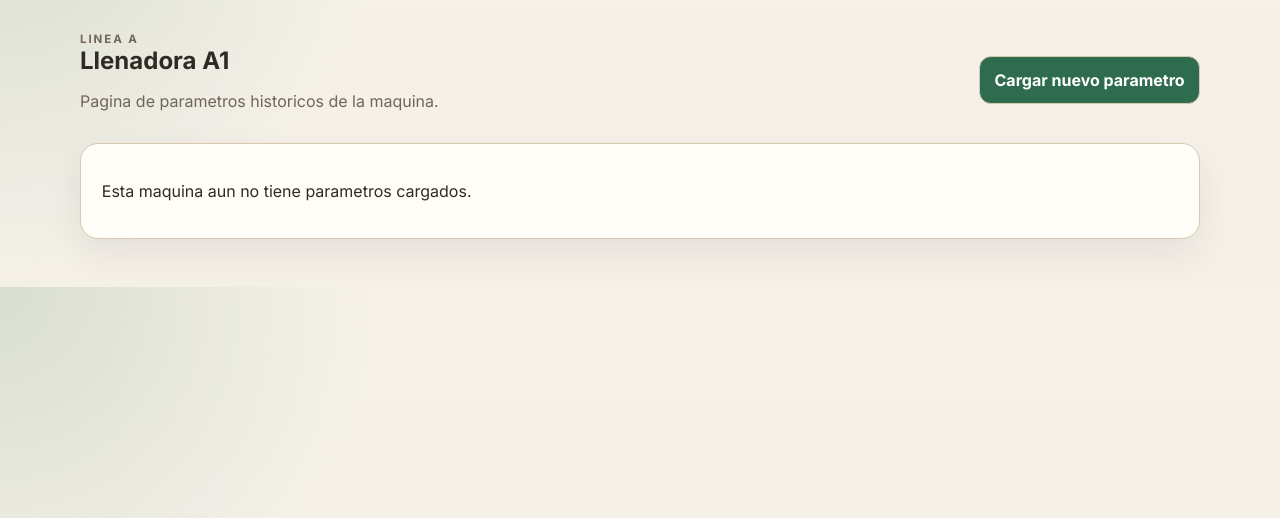
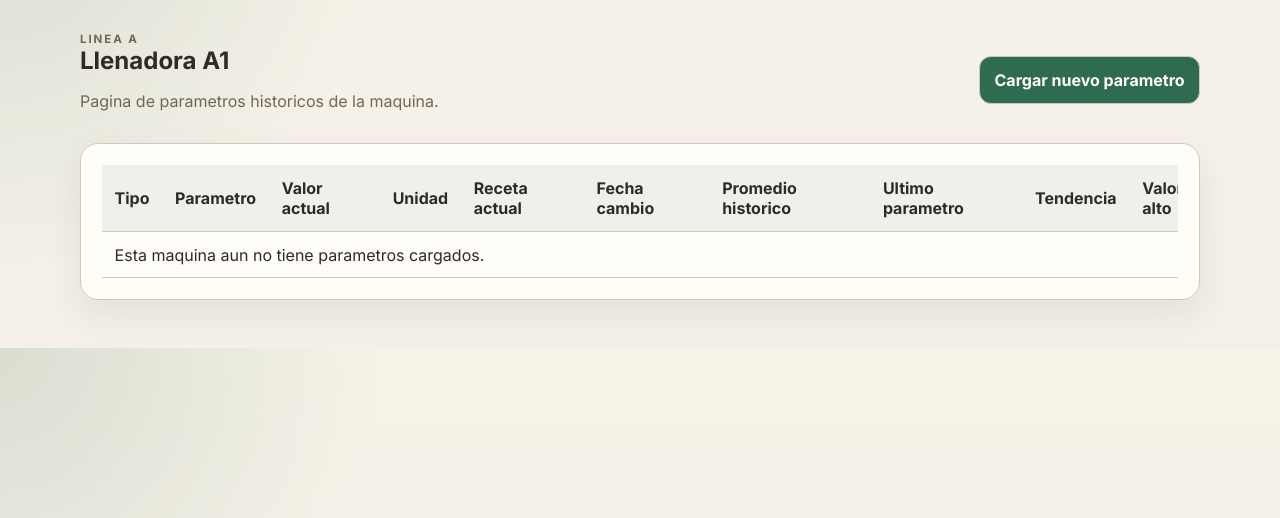
Before and after one commit to emiliog23/Adecoagro, a Flask app: page /reportes-parametros/maquina/1 in a window 1280 px wide. Shown: the part 104-622 px from the top of the page. Run offline with Flask 3, Linux system fonts and the light colour scheme; a user stored in the database is signed in.

Commit message:
Switch parameter reports to spreadsheet layout

```diff
--- a/app/static/css/styles.css
+++ b/app/static/css/styles.css
@@ -282,18 +282,6 @@ button,
   min-height: 72px;
 }
 
-.parameter-card {
-  display: grid;
-  gap: 0.5rem;
-}
-
-.parameter-current {
-  margin: 0;
-  font-size: 2rem;
-  font-weight: 800;
-  color: var(--accent-dark);
-}
-
 .meta-list {
   list-style: none;
   padding: 0;
@@ -356,11 +344,36 @@ table {
   border-collapse: collapse;
 }
 
+thead {
+  background: rgba(47, 107, 79, 0.08);
+}
+
 th,
 td {
   padding: 0.8rem;
   border-bottom: 1px solid var(--border);
   text-align: left;
+  vertical-align: middle;
+}
+
+.sheet-table {
+  min-width: 860px;
+}
+
+.parameter-sheet {
+  min-width: 1380px;
+}
+
+.numeric-cell {
+  text-align: right;
+  font-variant-numeric: tabular-nums;
+}
+
+.table-link {
+  display: inline-flex;
+  align-items: center;
+  color: var(--accent-dark);
+  font-weight: 700;
 }
 
 @media (max-width: 760px) {
--- a/app/templates/parameter_report_machine.html
+++ b/app/templates/parameter_report_machine.html
@@ -10,29 +10,48 @@
   <a class="button-link" href="{{ url_for('parameter_report_create') }}">Cargar nuevo parametro</a>
 </section>
 
-<section class="report-grid">
-  {% for card in parameter_cards %}
-  <article class="card parameter-card">
-    <div class="report-card-top">
-      <span class="status-badge">{{ card.parameter.parameter_type }}</span>
-      <span class="muted">{{ card.history_count }} registros</span>
-    </div>
-    <h3>{{ card.parameter.name }}</h3>
-    <p class="parameter-current">{{ "%.2f"|format(card.latest.value) }} {{ card.parameter.unit }}</p>
-    <ul class="meta-list">
-      <li><strong>Receta actual:</strong> {{ card.latest.current_recipe }}</li>
-      <li><strong>Fecha del cambio:</strong> {{ card.latest.changed_at.strftime('%d/%m/%Y %H:%M') }}</li>
-      <li><strong>Promedio historico:</strong> {{ "%.2f"|format(card.average) }} {{ card.parameter.unit }}</li>
-      <li><strong>Ultimo parametro:</strong> {% if card.previous %}{{ "%.2f"|format(card.previous.value) }} {{ card.parameter.unit }}{% else %}Sin dato previo{% endif %}</li>
-      <li><strong>Tendencia:</strong> {{ card.trend_label }}</li>
-      <li><strong>Valor mas alto:</strong> {{ "%.2f"|format(card.highest) }} {{ card.parameter.unit }}</li>
-      <li><strong>Valor mas bajo:</strong> {{ "%.2f"|format(card.lowest) }} {{ card.parameter.unit }}</li>
-    </ul>
-  </article>
-  {% else %}
-  <section class="card">
-    <p>Esta maquina aun no tiene parametros cargados.</p>
-  </section>
-  {% endfor %}
+<section class="card">
+  <div class="table-wrap">
+    <table class="sheet-table parameter-sheet">
+      <thead>
+        <tr>
+          <th>Tipo</th>
+          <th>Parametro</th>
+          <th>Valor actual</th>
+          <th>Unidad</th>
+          <th>Receta actual</th>
+          <th>Fecha cambio</th>
+          <th>Promedio historico</th>
+          <th>Ultimo parametro</th>
+          <th>Tendencia</th>
+          <th>Valor mas alto</th>
+          <th>Valor mas bajo</th>
+          <th>Registros</th>
+        </tr>
+      </thead>
+      <tbody>
+        {% for card in parameter_cards %}
+        <tr>
+          <td>{{ card.parameter.parameter_type }}</td>
+          <td>{{ card.parameter.name }}</td>
+          <td class="numeric-cell">{{ "%.2f"|format(card.latest.value) }}</td>
+          <td>{{ card.parameter.unit }}</td>
+          <td>{{ card.latest.current_recipe }}</td>
+          <td>{{ card.latest.changed_at.strftime('%d/%m/%Y %H:%M') }}</td>
+          <td class="numeric-cell">{{ "%.2f"|format(card.average) }}</td>
+          <td class="numeric-cell">{% if card.previous %}{{ "%.2f"|format(card.previous.value) }}{% else %}Sin dato previo{% endif %}</td>
+          <td>{{ card.trend_label }}</td>
+          <td class="numeric-cell">{{ "%.2f"|format(card.highest) }}</td>
+          <td class="numeric-cell">{{ "%.2f"|format(card.lowest) }}</td>
+          <td class="numeric-cell">{{ card.history_count }}</td>
+        </tr>
+        {% else %}
+        <tr>
+          <td colspan="12">Esta maquina aun no tiene parametros cargados.</td>
+        </tr>
+        {% endfor %}
+      </tbody>
+    </table>
+  </div>
 </section>
 {% endblock %}
```
Also changed, not shown: app/templates/parameter_reports.html (+31 -21 lines).
